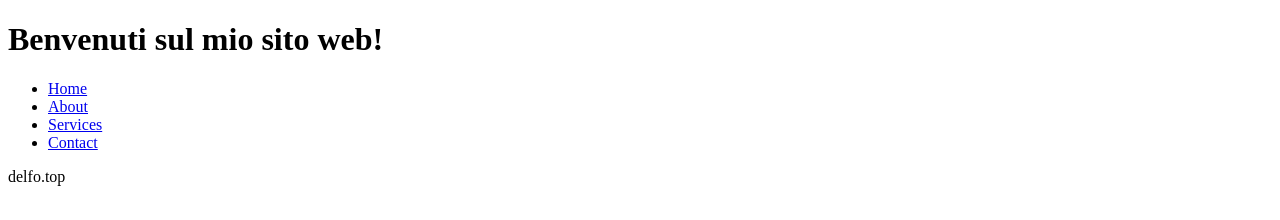
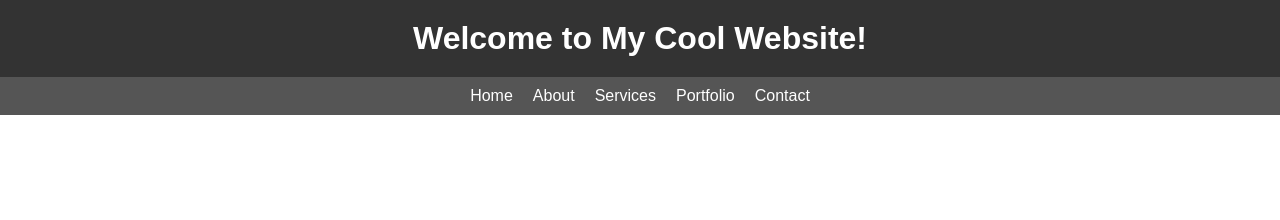
Before and after one commit to Bartolini1522/bartolini1522.github.io, a plain HTML site: page index.html in a window 1280 px wide. Drawn offline with Linux system fonts and the light colour scheme.

Commit message:
Update index.html

```diff
--- a/index.html
+++ b/index.html
@@ -1,29 +1,86 @@
 <!DOCTYPE html>
-<html lang="it">
+<html>
 <head>
-  <meta charset="UTF-8">
-  <meta name="viewport" content="width=device-width, initial-scale=1.0">
-  <title>Professional Website - Home</title>
+  <title>My Cool Website</title>
+  <style>
+    /* CSS for the entire site */
+    body {
+      font-family: Arial, sans-serif;
+      margin: 0;
+      padding: 0;
+    }
+
+    /* Header styles */
+    header {
+      background-color: #333;
+      color: #fff;
+      padding: 20px;
+      text-align: center;
+    }
+
+    header h1 {
+      margin: 0;
+    }
+
+    /* Navigation styles */
+    nav {
+      background-color: #555;
+      padding: 10px;
+    }
+
+    nav ul {
+      list-style-type: none;
+      margin: 0;
+      padding: 0;
+      display: flex;
+      justify-content: center;
+    }
+
+    nav ul li {
+      margin: 0 10px;
+    }
+
+    nav ul li a {
+      color: #fff;
+      text-decoration: none;
+    }
+
+    /* Main content styles */
+    main {
+      padding: 20px;
+    }
+
+    /* Contact page specific styles */
+    main h2 {
+      margin-bottom: 10px;
+    }
+
+    main ul {
+      list-style-type: none;
+      margin: 0;
+      padding: 0;
+    }
+
+    main ul li {
+      margin-bottom: 5px;
+    }
+  </style>
 </head>
 <body>
   <header>
-    <h1>Benvenuti sul mio sito web!</h1>
+    <h1>Welcome to My Cool Website!</h1>
+  </header>
   <nav>
     <ul>
       <li><a href="#">Home</a></li>
       <li><a href="#">About</a></li>
       <li><a href="#">Services</a></li>
+      <li><a href="#">Portfolio</a></li>
       <li><a href="#">Contact</a></li>
     </ul>
   </nav>
-  </header>
   <main>
-
+    <!-- Add your main content here -->
   </main>
-  <footer>
-    <a>   delfo.top
-
-    </a>
-  </footer>
 </body>
 </html>
```
Lines whose indentation alone changed are shown as unchanged.
